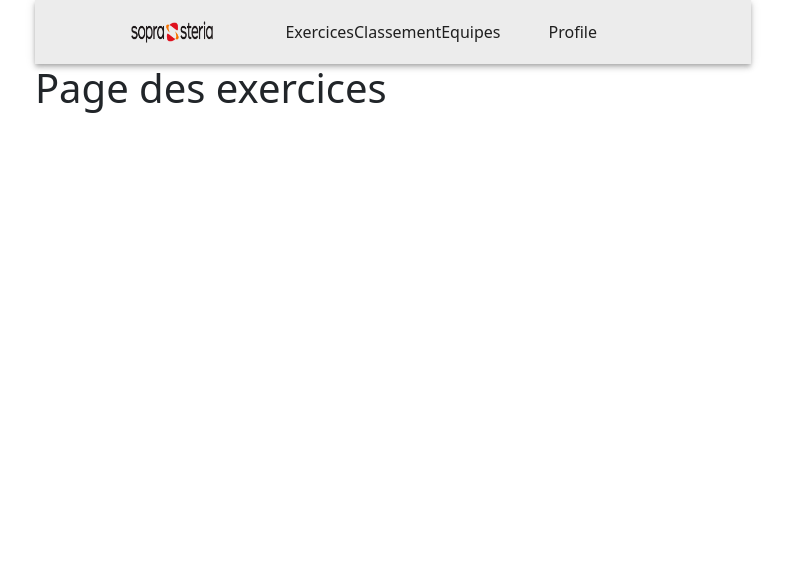
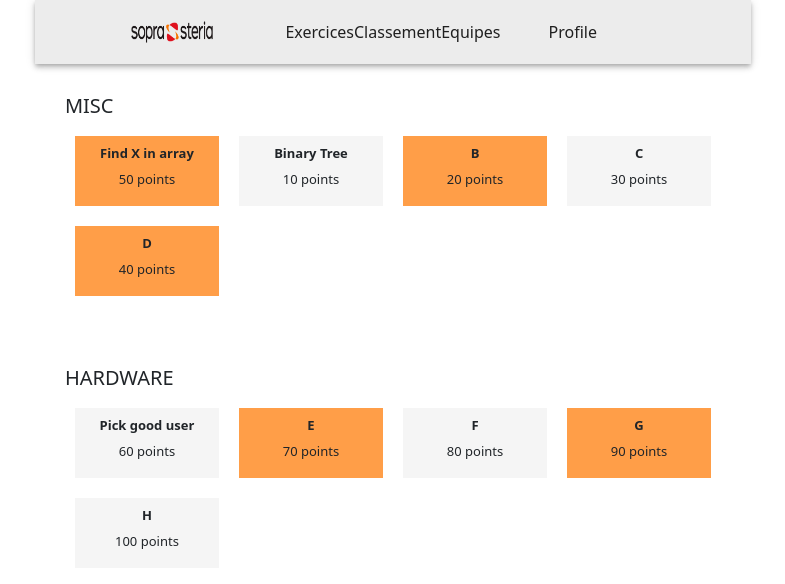
Before and after one commit to strawhattom/battle-judge-front, a React (Create React App) app: page /challenges in a window 1280 px wide. Shown: the top 584 px of the page, without its empty margins (247-1032 px from the left). Built offline with nearby package versions, Linux system fonts and the light colour scheme.

Commit message:
LoginPage

```diff
--- /dev/null
+++ b/src/components/Header/Exercise.css
@@ -0,0 +1,22 @@
+.exercise {
+    background-color: #f5f5f5;
+    padding: 10px;
+    margin: 10px;
+    width: calc(25% - 20px);
+    height: 70px;
+}
+
+.exercise.completed {
+    background-color: #ff9e48;
+}
+
+.exercise h6 {
+    text-align: center;
+    font-weight: bold;
+    font-size: 13px;
+}
+
+.exercise p {
+    text-align: center;
+    font-size: 13px;
+}
--- /dev/null
+++ b/src/components/Header/Exercise.tsx
@@ -0,0 +1,19 @@
+import React from 'react';
+import './Exercise.css';
+
+export interface ExerciseProps {
+    name: string;
+    points: number;
+    completed: boolean;
+}
+
+const Exercise: React.FC<ExerciseProps> = (props) => {
+    return (
+        <div className={`exercise${props.completed ? ' completed' : ''}`}>
+            <h6>{props.name}</h6>
+            <p>{props.points} points</p>
+        </div>
+    );
+};
+
+export default Exercise;
--- /dev/null
+++ b/src/components/Header/Section.tsx
@@ -0,0 +1,28 @@
+import React from 'react';
+import Exercise from './Exercise';
+import { ExerciseProps } from './Exercise';
+
+interface SectionProps {
+    title: string;
+    exercises: ExerciseProps[];
+}
+
+const Section: React.FC<SectionProps> = (props) => {
+    return (
+        <div style={{ margin: '30px' }}>
+            <h5>{props.title}</h5>
+            <div style={{ display: 'flex', flexWrap: 'wrap' }}>
+                {props.exercises.map((exercise) => (
+                    <Exercise
+                        key={exercise.name}
+                        name={exercise.name}
+                        points={exercise.points}
+                        completed={exercise.completed}
+                    />
+                ))}
+            </div>
+        </div>
+    );
+};
+
+export default Section;
--- a/src/pages/Challenge/index.tsx
+++ b/src/pages/Challenge/index.tsx
@@ -1,11 +1,32 @@
-import React from 'react';
 
-function Challenge() {
+import Section from '../../components\\Header/Section';
+import React, { useState } from 'react';
+
+const Challenge: React.FC = () => {
+    const [time, setTime] = useState(120);
+    const SectionA = [
+        { name: 'Find X in array', points: 50, completed: true },
+        { name: 'Binary Tree', points: 10, completed: false },
+        { name: 'B', points: 20, completed: true },
+        { name: 'C', points: 30, completed: false },
+        { name: 'D', points: 40, completed: true },
+    ];
+
+    const SectionB = [
+        { name: 'Pick good user', points: 60, completed: false },
+        { name: 'E', points: 70, completed: true },
+        { name: 'F', points: 80, completed: false },
+        { name: 'G', points: 90, completed: true },
+        { name: 'H', points: 100, completed: false },
+    ];
+
     return (
-        <>
-            <h1> Page des exercices </h1>
-        </>
-    )
-}
+
+        <div style={{ display: 'flex', flexDirection: 'column' }}>
+            <Section title="MISC" exercises={SectionA } />
+            <Section title="HARDWARE" exercises={SectionB} />
+        </div>
+    );
+};
 
 export default Challenge;
```
